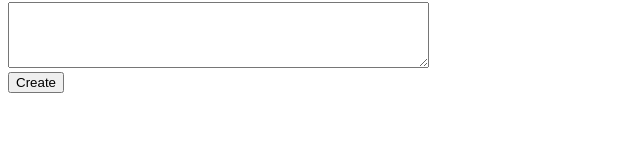
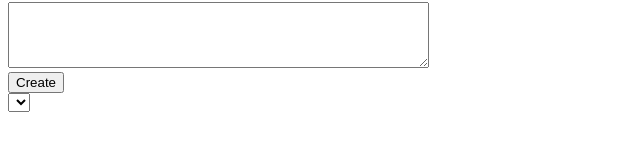
Before and after one commit to VincentBuchholz/react_app, a React (Create React App) app: page / in a window 1280 px wide. Shown: the part 300-444 px from the top of the page, without its empty margins (0-640 px from the left). Built offline with nearby package versions, Linux system fonts and the light colour scheme.

Commit message:
adds Select User drinks not done

```diff
--- a/src/App.js
+++ b/src/App.js
@@ -3,6 +3,7 @@ import SearchDrink from "./components/SearchDrink";
 import {useState} from "react";
 import DisplayDrink from "./components/DisplayDrink";
 import CreateDrink from "./components/CreateDrink";
+import SelectUserDrinks from "./components/SelectUserDrinks";
 
 
 export default function App() {
@@ -10,6 +11,7 @@ export default function App() {
   const[imgUrl,setImgUrl] = useState();
   const [instr,setInstr] = useState();
   const [searchInput, setSearchInput] = useState();
+  const [userDrinks, setUserDrinks] = useState();
 
   return <>
   <RandomDrink drink={drink}
@@ -31,5 +33,6 @@ export default function App() {
     imgUrl={imgUrl}
     instr={instr}/>
     <CreateDrink/>
+    <SelectUserDrinks userDrinks={userDrinks} setUserDrinks={setUserDrinks} />
   </>
 }
--- /dev/null
+++ b/src/components/SelectUserDrinks.js
@@ -0,0 +1,32 @@
+import React, {useEffect, useState} from 'react';
+
+const SelectUserDrinks = ({userDrinks, setUserDrinks}) => {
+    const[userDrinkOptions,setUserDrinkOptions] = useState();
+
+
+    const getUserDrinks = async (e) =>{
+        e.preventDefault()
+        await fetch("http://localhost:5000/drinks")
+            .then(res => res.json())
+            .then(data => {
+                setUserDrinks(data)
+            })
+            .catch(err => console.log(err))
+    }
+    useEffect(() => {
+        return () => {
+            setUserDrinkOptions (userDrinks.map((drink) =>{
+                return <option>{drink.strDrink}</option>
+            }))
+        };
+    }, []);
+    console.log(userDrinkOptions)
+
+    return (
+        <>
+            <select>{userDrinkOptions}</select>
+        </>
+    );
+};
+
+export default SelectUserDrinks;
```
